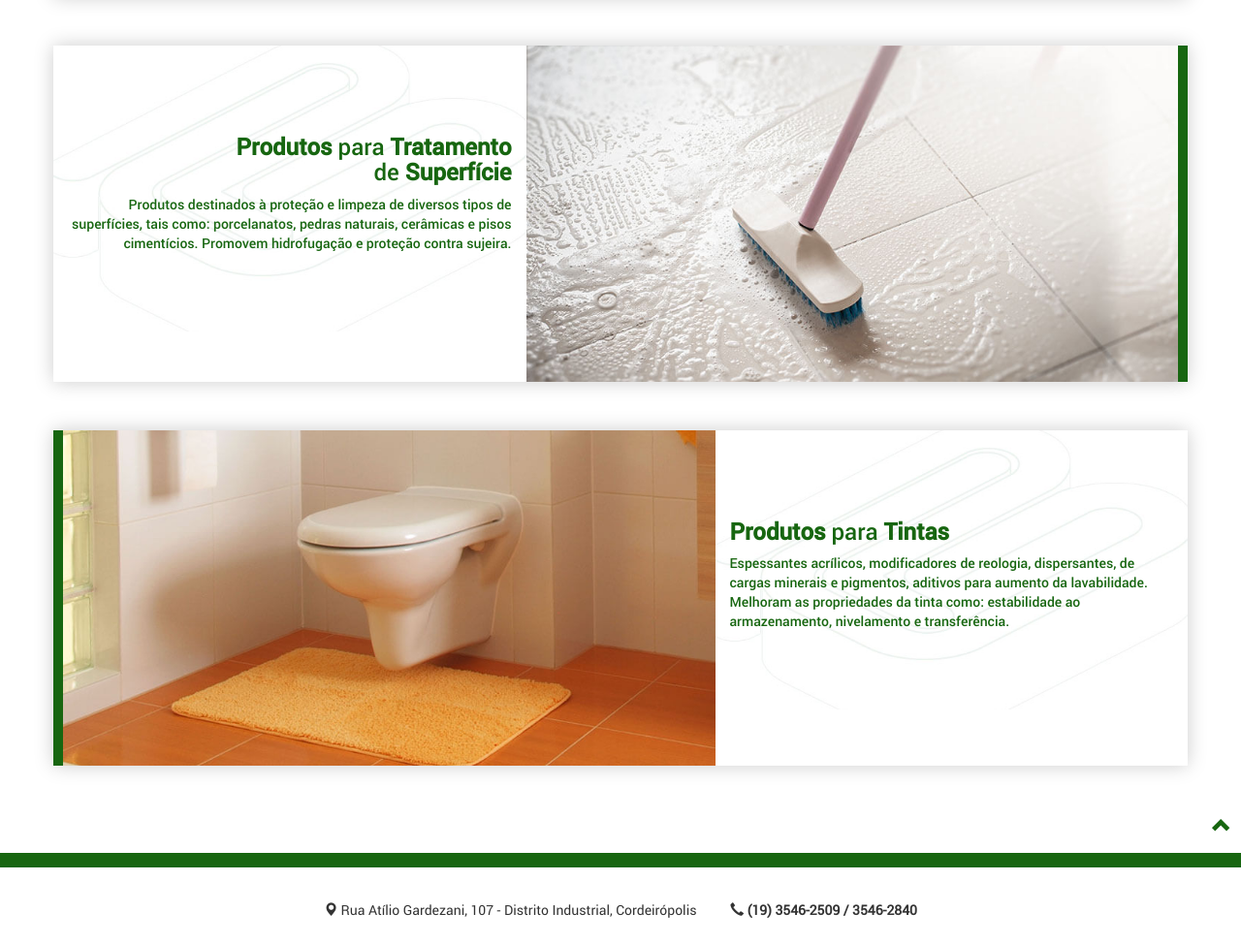
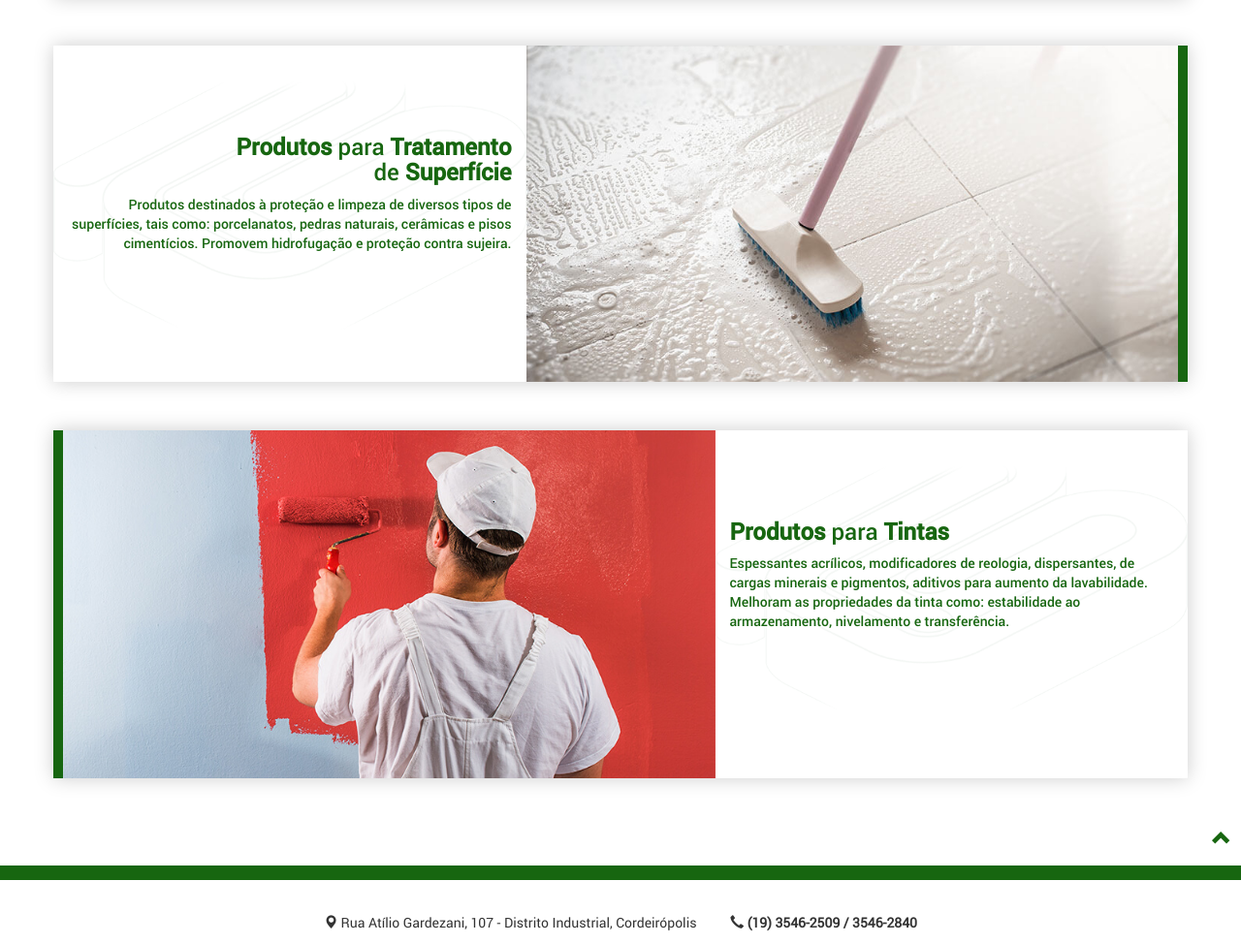
Before and after one commit to filipecabraal/pgquimica, a plain HTML site: page index.html in a window 1280 px wide. Shown: the part 1638-2612 px from the top of the page at 97% size. Drawn offline with nearby package versions, Linux system fonts and the light colour scheme.

Commit message:
patch 6.1
Foi adicionado imagem que faltava na página inicial.
Imagem do fundo dos cartazes da página incial foi ajustado.

```diff
--- a/index.html
+++ b/index.html
@@ -107,7 +107,7 @@
 		<div class="panel panel-default panel1" style="margin-bottom: 50px;">
 			<div class="panel-body">
 				<div class="row wow animated fadeIn">
-					<div class="col-sm-7"><img src="img/sanitarias.jpg" class="img-responsive"></div>
+					<div class="col-sm-7"><img src="img/pintor.jpg" class="img-responsive"></div>
 					<div class="col-sm-5">
 					<h3><b>Produtos</b> para <b>Tintas</b></h3>
 					<p>Espessantes acrílicos, modificadores de reologia, dispersantes, de cargas minerais e pigmentos, aditivos para aumento da lavabilidade. Melhoram as propriedades da tinta como: estabilidade ao armazenamento, nivelamento e transferência.</p></div>
--- a/style.css
+++ b/style.css
@@ -105,7 +105,7 @@ div.cont1 div.panel1 div.col-sm-5 {
 
 	text-align: left;
 
-	background-image: url("img/bg_pg-sm.jpg");
+	background-image: url("img/bg_pg-sm.png");
 	background-size: cover;
 	background-clip: padding-box;
 	background-origin: padding-box;
@@ -128,7 +128,7 @@ div.cont1 div.panel2 div.col-sm-5 {
 
 	text-align: right;
 
-	background-image: url("img/bg_pg-sm.jpg");
+	background-image: url("img/bg_pg-sm.png");
 	background-size: cover;
 	background-clip: padding-box;
 	background-origin: padding-box;
@@ -292,7 +292,7 @@ div.container-localizacao {
 	color: #176610;
 }
 
-div.container-contato p {
+div.container-localizacao p {
 	font-family: 'roboto-regular' !important;
 }
 
```
Also changed, not shown: img/bg_pg-sm.jpg (deleted), img/bg_pg-sm.png (added), img/pintor.jpg (added).
